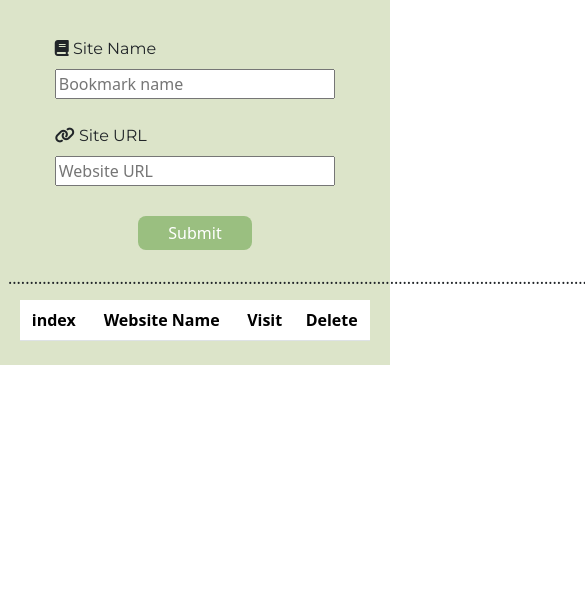
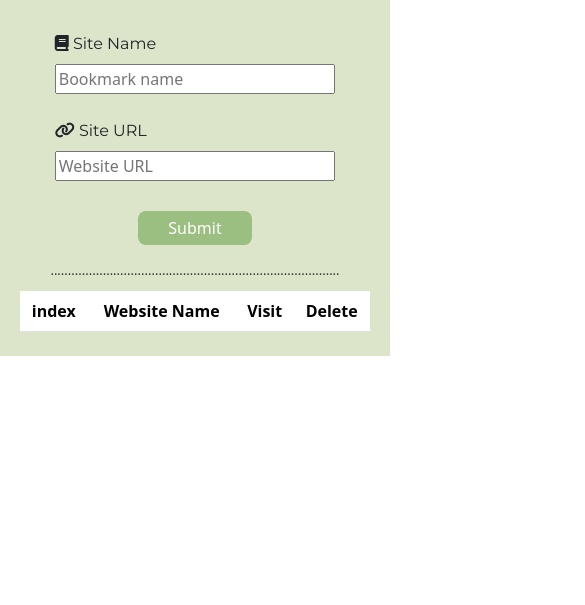
Before and after one commit to bassmaibrahim/Book-Mark, a plain HTML site: page index.html in a window 390 px wide. Shown: the part 239-844 px from the top of the page, 585 px wide, since content can reach past the window. Drawn offline with Linux system fonts and the light colour scheme.

Commit message:
main.css

```diff
--- a/css/main.css
+++ b/css/main.css
@@ -10,7 +10,7 @@ main{
 
 
 .dots::after{
-    content: ".......................................................................................................................................................................................................................................................................................";
+     content: "..................................................................................................................................................................................................................................................";
     display: block;
     font-size:medium;
     margin: 10px 0px;
@@ -49,3 +49,14 @@ button.btn-table:hover {
     background-color: #7B9866;
     color: white;
   }
+
+  @media (max-width: 900px) {
+    .dots::after {
+      font-size: small;
+       content: "...................................................................................";
+    }
+
+    .book-header {
+      font-size: smaller;
+    }
+  }
```
